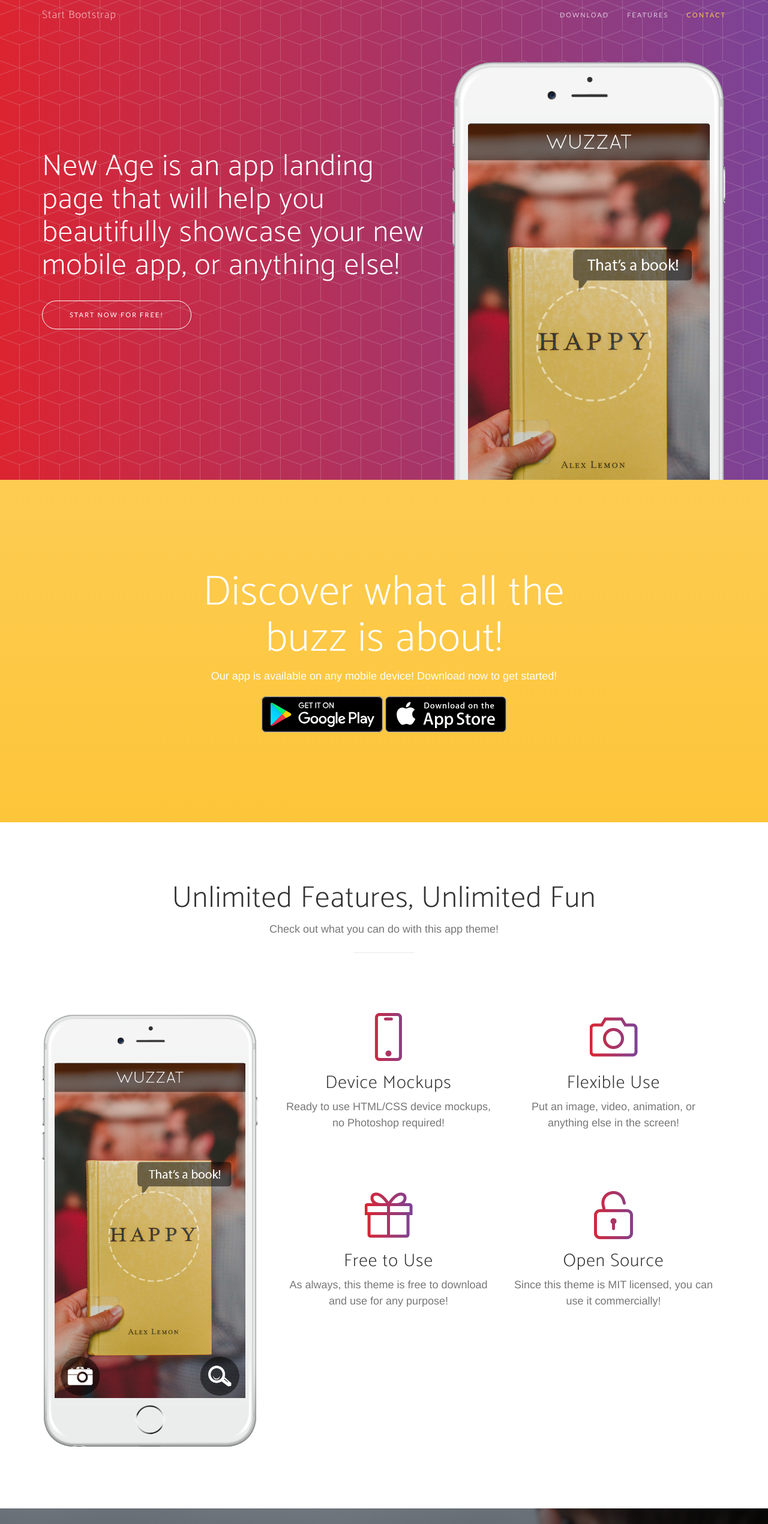
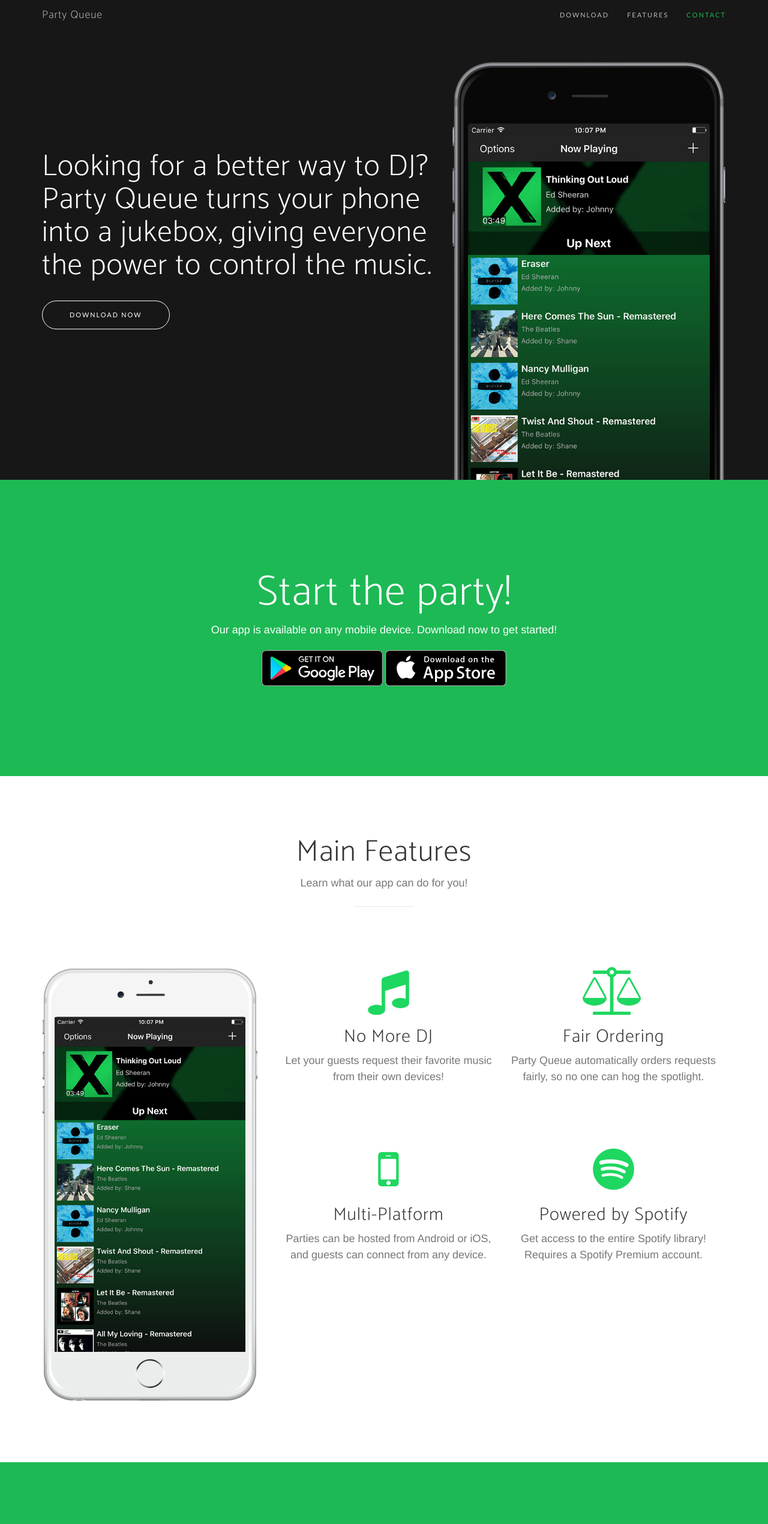
Before and after one commit to PartyQueue/partyqueue.github.io, a website: page index.html in a window 1280 px wide. Shown: the top 2541 px of the page at 60% size. Drawn offline with nearby package versions, Linux system fonts and the light colour scheme; a web font is replaced by a local one.

Commit message:
almost done

```diff
--- a/css/new-age.css
+++ b/css/new-age.css
@@ -28,11 +28,11 @@
   -webkit-transition: all 0.35s;
   -moz-transition: all 0.35s;
   transition: all 0.35s;
-  color: #fdcc52;
+  color: #1DB954;
 }
 a:hover,
 a:focus {
-  color: #fcbd20;
+  color: #1DB954;
 }
 hr {
   max-width: 100px;
@@ -72,7 +72,7 @@
   font-family: 'Catamaran', 'Helvetica', 'Arial', 'sans-serif';
   font-weight: 200;
   letter-spacing: 1px;
-  color: #fdcc52;
+  color: #1DB954;
 }
 .navbar-default .navbar-header .navbar-brand:hover,
 .navbar-default .navbar-header .navbar-brand:focus {
@@ -95,11 +95,11 @@
 }
 .navbar-default .nav > li > a:hover,
 .navbar-default .nav > li > a:focus:hover {
-  color: #fdcc52;
+  color: #1DB954;
 }
 .navbar-default .nav > li.active > a,
 .navbar-default .nav > li.active > a:focus {
-  color: #fdcc52 !important;
+  color: #1DB954 !important;
   background-color: transparent;
 }
 .navbar-default .nav > li.active > a:hover,
@@ -135,7 +135,7 @@
   }
   .navbar-default.affix .navbar-header .navbar-brand:hover,
   .navbar-default.affix .navbar-header .navbar-brand:focus {
-    color: #fdcc52;
+    color: #1DB954;
   }
   .navbar-default.affix .nav > li > a,
   .navbar-default.affix .nav > li > a:focus {
@@ -143,7 +143,7 @@
   }
   .navbar-default.affix .nav > li > a:hover,
   .navbar-default.affix .nav > li > a:focus:hover {
-    color: #fdcc52;
+    color: #1DB954;
   }
 }
 header {
@@ -151,11 +151,8 @@
   width: 100%;
   min-height: auto;
   overflow-y: hidden;
-  background: url("../img/bg-pattern.png"), #7b4397;
-  /* fallback for old browsers */
-  background: url("../img/bg-pattern.png"), -webkit-linear-gradient(to left, #7b4397, #dc2430);
-  /* Chrome 10-25, Safari 5.1-6 */
-  background: url("../img/bg-pattern.png"), linear-gradient(to left, #7b4397, #dc2430);
+  background: #171717;
+
   /* W3C, IE 10+/ Edge, Firefox 16+, Chrome 26+, Opera 12+, Safari 7+ */
   color: white;
 }
@@ -284,8 +281,7 @@
 }
 section.features .feature-item i {
   font-size: 80px;
-  background: -webkit-linear-gradient(to left, #7b4397, #dc2430);
-  background: linear-gradient(to left, #7b4397, #dc2430);
+  background-color: rgb(30, 215, 96);
   -webkit-background-clip: text;
   -webkit-text-fill-color: transparent;
 }
@@ -363,11 +359,11 @@
 section.contact ul.list-social li.social-facebook a:hover {
   background-color: #344e86;
 }
-section.contact ul.list-social li.social-google-plus a {
-  background-color: #dd4b39;
+section.contact ul.list-social li.social-github a {
+  background-color: #333;
 }
-section.contact ul.list-social li.social-google-plus a:hover {
-  background-color: #d73925;
+section.contact ul.list-social li.social-github a:hover {
+  background-color: #222;
 }
 footer {
   background-color: #222222;
@@ -393,12 +389,10 @@
   text-decoration: none;
 }
 .bg-primary {
-  background: #fdcc52;
-  background: -webkit-linear-gradient(#fdcc52, #fdc539);
-  background: linear-gradient(#fdcc52, #fdc539);
+  background: #1DB954;
 }
 .text-primary {
-  color: #fdcc52;
+  color: #1DB954;
 }
 .no-gutter > [class*='col-'] {
   padding-right: 0;
@@ -414,8 +408,8 @@
 .btn-outline:active,
 .btn-outline.active {
   color: white;
-  background-color: #fdcc52;
-  border-color: #fdcc52;
+  background-color: #1DB954;
+  border-color: #1DB954;
 }
 .btn {
   font-family: 'Lato', 'Helvetica', 'Arial', 'sans-serif';
--- a/index.html
+++ b/index.html
@@ -9,7 +9,7 @@
     <meta name="description" content="">
     <meta name="author" content="">
 
-    <title>New Age - Start Bootstrap Theme</title>
+    <title>Party Queue</title>
 
     <!-- Bootstrap Core CSS -->
     <link href="lib/bootstrap/css/bootstrap.min.css" rel="stylesheet">
@@ -25,7 +25,7 @@
     <link rel="stylesheet" href="lib/device-mockups/device-mockups.min.css">
 
     <!-- Theme CSS -->
-    <link href="css/new-age.min.css" rel="stylesheet">
+    <link href="css/new-age.css" rel="stylesheet">
 
     <!-- HTML5 Shim and Respond.js IE8 support of HTML5 elements and media queries -->
     <!-- WARNING: Respond.js doesn't work if you view the page via file:// -->
@@ -45,7 +45,7 @@
                 <button type="button" class="navbar-toggle collapsed" data-toggle="collapse" data-target="#bs-example-navbar-collapse-1">
                     <span class="sr-only">Toggle navigation</span> Menu <i class="fa fa-bars"></i>
                 </button>
-                <a class="navbar-brand page-scroll" href="#page-top">Start Bootstrap</a>
+                <a class="navbar-brand page-scroll" href="#page-top">Party Queue</a>
             </div>
 
             <!-- Collect the nav links, forms, and other content for toggling -->
@@ -73,18 +73,18 @@
                 <div class="col-sm-7">
                     <div class="header-content">
                         <div class="header-content-inner">
-                            <h1>New Age is an app landing page that will help you beautifully showcase your new mobile app, or anything else!</h1>
-                            <a href="#download" class="btn btn-outline btn-xl page-scroll">Start Now for Free!</a>
+                            <h1>Looking for a better way to DJ?<br>Party Queue turns your phone into a jukebox, giving everyone the power to control the music.</h1>
+                            <a href="#download" class="btn btn-outline btn-xl page-scroll">Download Now</a>
                         </div>
                     </div>
                 </div>
                 <div class="col-sm-5">
                     <div class="device-container">
-                        <div class="device-mockup iphone6_plus portrait white">
+                        <div class="device-mockup iphone6_plus portrait black">
                             <div class="device">
                                 <div class="screen">
                                     <!-- Demo image for screen mockup, you can put an image here, some HTML, an animation, video, or anything else! -->
-                                    <img src="img/demo-screen-1.jpg" class="img-responsive" alt="">
+                                    <img src="img/demo.png" class="img-responsive" alt="">
                                 </div>
                                 <div class="button">
                                     <!-- You can hook the "home button" to some JavaScript events or just remove it -->
@@ -101,8 +101,8 @@
         <div class="container">
             <div class="row">
                 <div class="col-md-8 col-md-offset-2">
-                    <h2 class="section-heading">Discover what all the buzz is about!</h2>
-                    <p>Our app is available on any mobile device! Download now to get started!</p>
+                    <h2 class="section-heading">Start the party!</h2>
+                    <p>Our app is available on any mobile device. Download now to get started!</p>
                     <div class="badges">
                         <a class="badge-link" href="#"><img src="img/google-play-badge.svg" alt=""></a>
                         <a class="badge-link" href="#"><img src="img/app-store-badge.svg" alt=""></a>
@@ -117,8 +117,8 @@
             <div class="row">
                 <div class="col-lg-12 text-center">
                     <div class="section-heading">
-                        <h2>Unlimited Features, Unlimited Fun</h2>
-                        <p class="text-muted">Check out what you can do with this app theme!</p>
+                        <h2>Main Features</h2>
+                        <p class="text-muted">Learn what our app can do for you!</p>
                         <hr>
                     </div>
                 </div>
@@ -130,7 +130,7 @@
                             <div class="device">
                                 <div class="screen">
                                     <!-- Demo image for screen mockup, you can put an image here, some HTML, an animation, video, or anything else! -->
-                                    <img src="img/demo-screen-1.jpg" class="img-responsive" alt=""> </div>
+                                    <img src="img/demo.png" class="img-responsive" alt=""> </div>
                                 <div class="button">
                                     <!-- You can hook the "home button" to some JavaScript events or just remove it -->
                                 </div>
@@ -143,32 +143,32 @@
                         <div class="row">
                             <div class="col-md-6">
                                 <div class="feature-item">
-                                    <i class="icon-screen-smartphone text-primary"></i>
-                                    <h3>Device Mockups</h3>
-                                    <p class="text-muted">Ready to use HTML/CSS device mockups, no Photoshop required!</p>
+                                    <i class="fa fa-music text-primary"></i>
+                                    <h3>No More DJ</h3>
+                                    <p class="text-muted">Let your guests request their favorite music from their own devices!</p>
                                 </div>
                             </div>
                             <div class="col-md-6">
                                 <div class="feature-item">
-                                    <i class="icon-camera text-primary"></i>
-                                    <h3>Flexible Use</h3>
-                                    <p class="text-muted">Put an image, video, animation, or anything else in the screen!</p>
+                                    <i class="fa fa-balance-scale text-primary"></i>
+                                    <h3>Fair Ordering</h3>
+                                    <p class="text-muted">Party Queue automatically orders requests fairly, so no one can hog the spotlight.</p>
                                 </div>
                             </div>
                         </div>
                         <div class="row">
                             <div class="col-md-6">
                                 <div class="feature-item">
-                                    <i class="icon-present text-primary"></i>
-                                    <h3>Free to Use</h3>
-                                    <p class="text-muted">As always, this theme is free to download and use for any purpose!</p>
+                                    <i class="fa fa-mobile text-primary"></i>
+                                    <h3>Multi-Platform</h3>
+                                    <p class="text-muted">Parties can be hosted from Android or iOS, and guests can connect from any device.</p>
                                 </div>
                             </div>
                             <div class="col-md-6">
                                 <div class="feature-item">
-                                    <i class="icon-lock-open text-primary"></i>
-                                    <h3>Open Source</h3>
-                                    <p class="text-muted">Since this theme is MIT licensed, you can use it commercially!</p>
+                                    <i class="fa fa-spotify text-primary"></i>
+                                    <h3>Powered by Spotify</h3>
+                                    <p class="text-muted">Get access to the entire Spotify library! Requires a Spotify Premium account.</p>
                                 </div>
                             </div>
                         </div>
@@ -178,19 +178,9 @@
         </div>
     </section>
 
-    <section class="cta">
-        <div class="cta-content">
-            <div class="container">
-                <h2>Stop waiting.<br>Start building.</h2>
-                <a href="#contact" class="btn btn-outline btn-xl page-scroll">Let's Get Started!</a>
-            </div>
-        </div>
-        <div class="overlay"></div>
-    </section>
-
     <section id="contact" class="contact bg-primary">
         <div class="container">
-            <h2>We <i class="fa fa-heart"></i> new friends!</h2>
+            <h2>Connect With Us</h2>
             <ul class="list-inline list-social">
                 <li class="social-twitter">
                     <a href="#"><i class="fa fa-twitter"></i></a>
@@ -198,8 +188,8 @@
                 <li class="social-facebook">
                     <a href="#"><i class="fa fa-facebook"></i></a>
                 </li>
-                <li class="social-google-plus">
-                    <a href="#"><i class="fa fa-google-plus"></i></a>
+                <li class="social-github">
+                  <a href="#"><i class="fa fa-github"></i></a>
                 </li>
             </ul>
         </div>
@@ -207,8 +197,8 @@
 
     <footer>
         <div class="container">
-            <p>&copy; 2016 Start Bootstrap. All Rights Reserved.</p>
-            <ul class="list-inline">
+            <p>&copy; 2017 Party Queue. All Rights Reserved. Party Queue is not affiliated with Spotify Technology S.A.</p>
+            <!--<ul class="list-inline">
                 <li>
                     <a href="#">Privacy</a>
                 </li>
@@ -218,7 +208,7 @@
                 <li>
                     <a href="#">FAQ</a>
                 </li>
-            </ul>
+            </ul>-->
         </div>
     </footer>
 
```
Also changed, not shown: img/demo.png (added).
